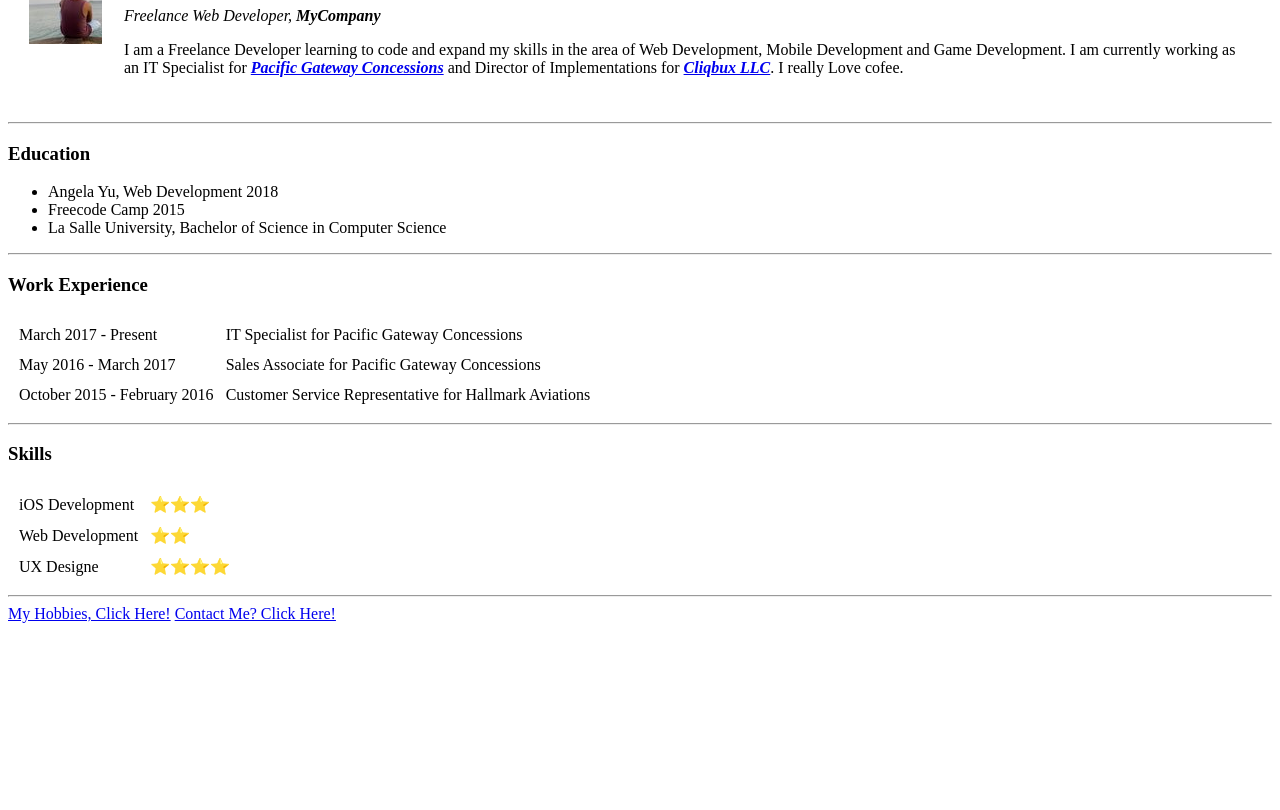
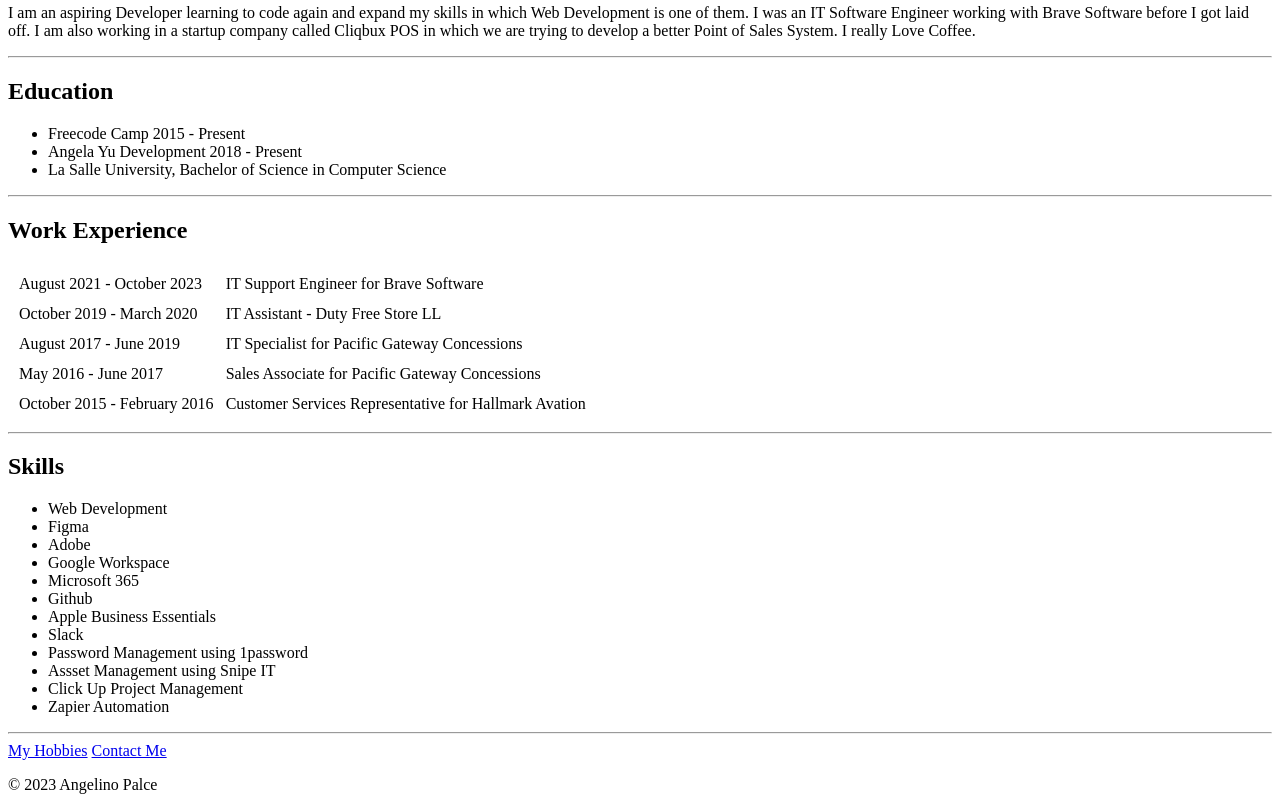
Before and after one commit to AngelinoPalce/Capstone-Project-1---Online-Resume, a plain HTML site: page index.html in a window 1280 px wide. Shown: the part 102-912 px from the top of the page. Before the commit the page ends 800 px from the top, so only its background shows below. Drawn offline with Linux system fonts and the light colour scheme.

Commit message:
Add files via upload

```diff
--- a/index.html
+++ b/index.html
@@ -1,70 +1,74 @@
 <!DOCTYPE html>
-<html lang="en" dir="ltr">
+<html>
+    <head>
+        <title>My Resume</title>
+    </head>
+    <body>
+        <img style="border-radius: 50%; width:10%;" src=".images/Angelino-Palce.png" alt="Me">
+        <h1>Angelino Palce</h1>
 
-<head>
-  <meta charset="utf-8">
-  <title>Angelino Personal Site</title>
-</head>
+        <p>I am an aspiring Developer learning to code again and expand my skills in which Web Development is one of them. I was an IT Software Engineer working with Brave Software before I got laid off. I am also working in a startup company called Cliqbux POS in which we are trying to develop a better Point of Sales System. I really Love Coffee.</p>
 
-<body>
-  <table cellspacing = 20px>
+        <hr>
+
+        <h2>Education</h2>
+        <ul>
+            <li>Freecode Camp 2015 - Present
+            </li>
+            <li>Angela Yu Development 2018 - Present</li>
+            <li>La Salle University, Bachelor of Science in Computer Science</li>
+        </ul>
+
+        <hr>
+
+        <h2>Work Experience</h2>
+        <table cellspacing="10">
             <tr>
-      <td>
-          <img src="images/profpic.jpg" alt="Angelino Palce">
-      </td>
-      <td>
-        <h1>Angelino M. Palce</h1>
-        <p><em>Freelance Web Developer, <strong>MyCompany</strong></em></p>
-        <p>I am a Freelance Developer learning to code and expand my skills in the area of Web Development, Mobile Development and Game Development. I am currently working as an IT Specialist for <strong><em><a href="https://wwww.gopacificgateway.com">Pacific Gateway Concessions</a></em></strong> and Director of Implementations for <strong><em><a href="https://www.cliqbux.com">Cliqbux LLC</a></em></strong>. I really Love cofee.</p>
-      </td>
+                <td>August 2021 - October 2023</td>
+                <td>IT Support Engineer for Brave Software</td>
+            </tr>
+            <tr>
+                <td>October 2019 - March 2020</td>
+                <td>IT Assistant - Duty Free Store LL</td>
+            </tr>
+            <tr>
+                <td>August 2017 - June 2019</td>
+                <td>IT Specialist for Pacific Gateway Concessions</td>
+            </tr>
+            <tr>
+                <td>May 2016 - June 2017</td>
+                <td>Sales Associate for Pacific Gateway Concessions</td>
+            </tr>
+            <tr>
+                <td>October 2015 - February 2016</td>
+                <td>Customer Services Representative for Hallmark Avation</td>
             </tr>
         </table>
+
         <hr>
 
-    <h3>Education</h3>
+        <h2>Skills</h2>
         <ul>
-      <li>Angela Yu, Web Development 2018</li>
-      <li>Freecode Camp 2015</li>
-      <li>La Salle University, Bachelor of Science in Computer Science</li>
+            <li>Web Development</li>
+            <li>Figma</li>
+            <li>Adobe</li>
+            <li>Google Workspace</li>
+            <li>Microsoft 365</li>
+            <li>Github</li>
+            <li>Apple Business Essentials</li>
+            <li>Slack</li>
+            <li>Password Management using 1password</li>
+            <li>Assset Management using Snipe IT</li>
+            <li>Click Up Project Management</li>
+            <li>Zapier Automation</li>
         </ul>
         <hr>
-<h3>Work Experience</h3>
-<table cellspacing="10">
-  <tr>
-    <td>March 2017 - Present</td>
-    <td>IT Specialist for Pacific Gateway Concessions</td>
-  </tr>
-  <td>May 2016 - March 2017</td>
-  <td>Sales Associate for Pacific Gateway Concessions</td>
-  <tr>
-    <td>October 2015 - February 2016</td>
-    <td>Customer Service Representative for Hallmark Aviations</td>
-  </tr>
-</table>
-<hr>
-<h3>Skills</h3>
-<table cellspacing=10px>
-  <tbody>
-    <tr>
-      <td>iOS Development</td>
-      <td>⭐️⭐️⭐️</td>
-    </tr>
-    <tr>
-      <td>Web Development</td>
-      <td>⭐️⭐️</td>
-    </tr>
-    <tr>
-      <td>UX Designe</td>
-      <td>⭐️⭐️⭐️⭐️</td>
-    </tr>
-  </tbody>
-</table>
-<hr>
+        <a href="hobbies.html">My Hobbies</a>
+        <a href="contacts.html">Contact Me</a>
 
-<a href="hobbies.html">My Hobbies, Click Here!</a>
-<a href="contactme.html">Contact Me? Click Here!</a>
+        <footer>
+            <p>© 2023 Angelino Palce</p>
 
-  </p>
+        </footer>
     </body>
-
 </html>
```
Also changed, not shown: contacts.html (added, +21 -0 lines), hobbies.html (+14 -7 lines), 1 other file. Lines whose indentation alone changed are shown as unchanged.
